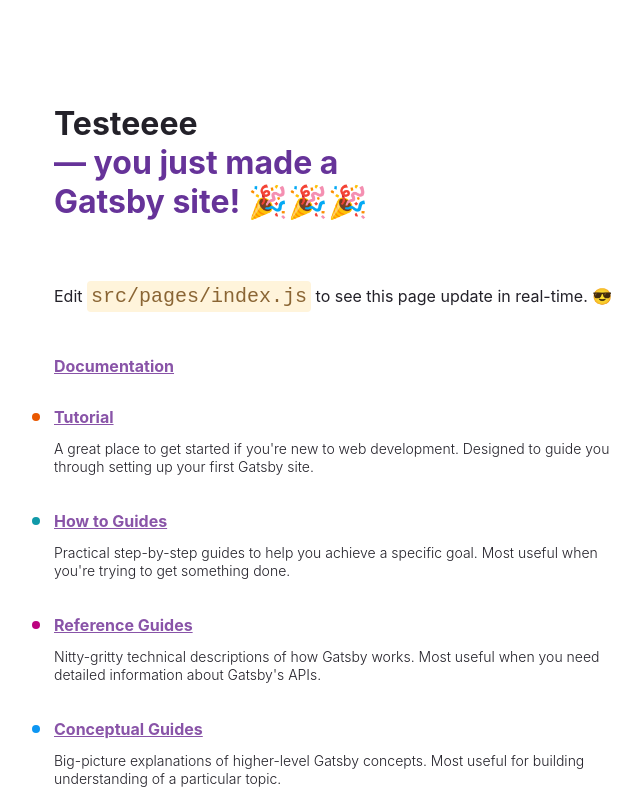
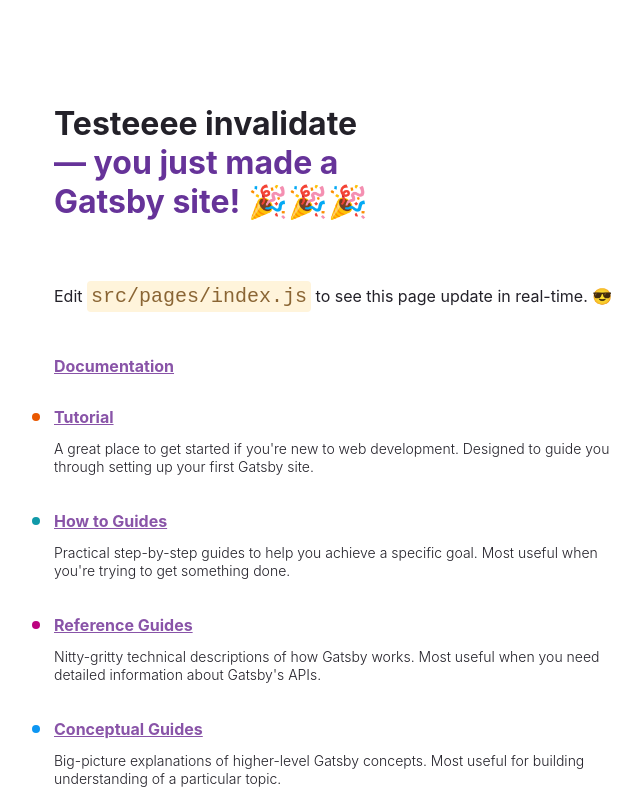
Before and after one commit to cesarolvr/istop-web, a Gatsby site: page / in a window 1280 px wide. Shown: the top 800 px of the page, without its empty margins (50-692 px from the left). Built offline with nearby package versions, Linux system fonts and the light colour scheme; Gatsby itself is replaced by a stand-in of ours.

Commit message:
testing ci/cd on production

```diff
--- a/src/pages/index.js
+++ b/src/pages/index.js
@@ -127,7 +127,7 @@
   return (
     <main style={pageStyles}>
       <h1 style={headingStyles}>
-        Testeeee
+        Testeeee invalidate
         <br />
         <span style={headingAccentStyles}>— you just made a Gatsby site! 🎉🎉🎉</span>
       </h1>
```
Also changed, not shown: .github/workflows/build.yml.
